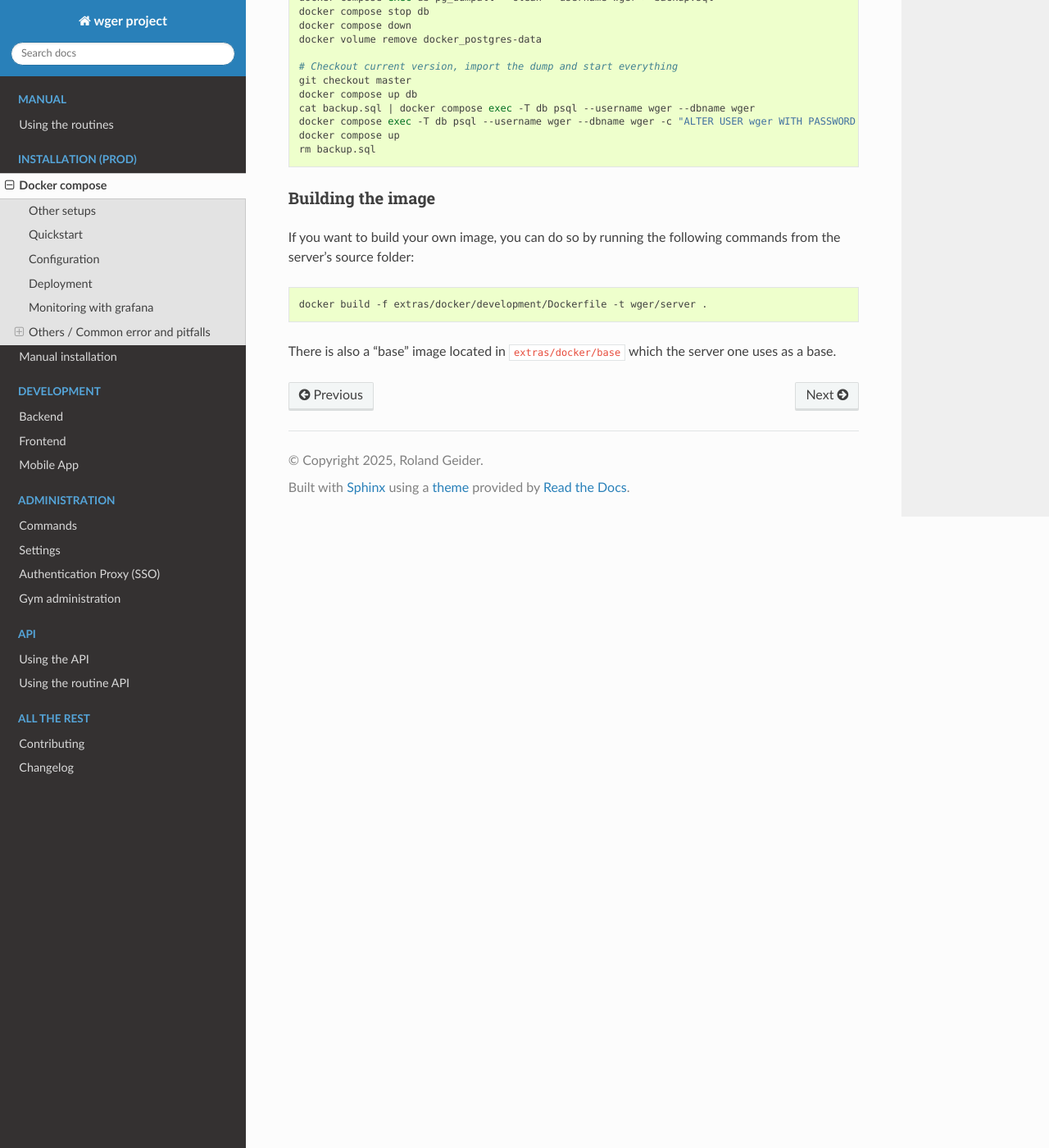
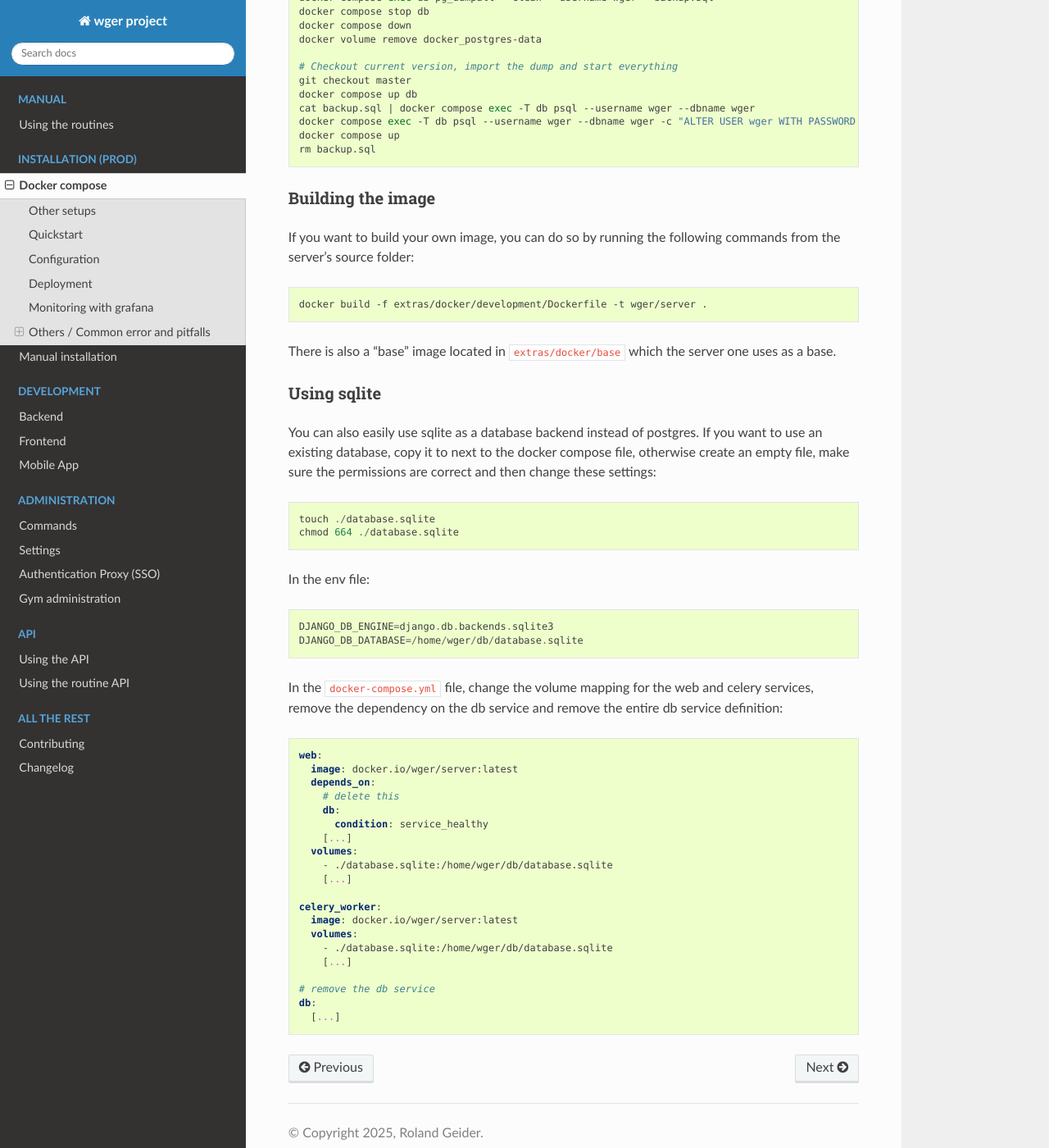
Before and after one commit to wger-project/docs, a Sphinx documentation site: the page built from docs/production/docker.rst, in a window 1280 px wide and 1400 px high, scrolled down 7370 px. Shown: the whole window at 82% size. Built offline with Sphinx 7.4.7 and the Read the Docs theme 3.1.0, drawn with Linux system fonts in a browser that asks for light colours.

Commit message:
Add some docs on using sqlite as the database

```diff
--- a/docs/production/docker.rst
+++ b/docs/production/docker.rst
@@ -391,3 +391,46 @@ commands from the server's source folder:
 
 There is also a "base" image located in ``extras/docker/base`` which the
 server one uses as a base.
+
+Using sqlite
+~~~~~~~~~~~~
+
+You can also easily use sqlite as a database backend instead of postgres. If you
+want to use an existing database, copy it to next to the docker compose file,
+otherwise create an empty file, make sure the permissions are correct and then
+change these settings::
+
+  touch ./database.sqlite
+  chmod 664 ./database.sqlite
+
+In the env file::
+
+  DJANGO_DB_ENGINE=django.db.backends.sqlite3
+  DJANGO_DB_DATABASE=/home/wger/db/database.sqlite
+
+In the ``docker-compose.yml`` file, change the volume mapping for the web and celery
+services, remove the dependency on the db service and remove the entire db service
+definition:
+
+.. code-block:: yaml
+
+    web:
+      image: docker.io/wger/server:latest
+      depends_on:
+        # delete this
+        db:
+          condition: service_healthy
+        [...]
+      volumes:
+        - ./database.sqlite:/home/wger/db/database.sqlite
+        [...]
+
+    celery_worker:
+      image: docker.io/wger/server:latest
+      volumes:
+        - ./database.sqlite:/home/wger/db/database.sqlite
+        [...]
+
+    # remove the db service
+    db:
+      [...]
```
